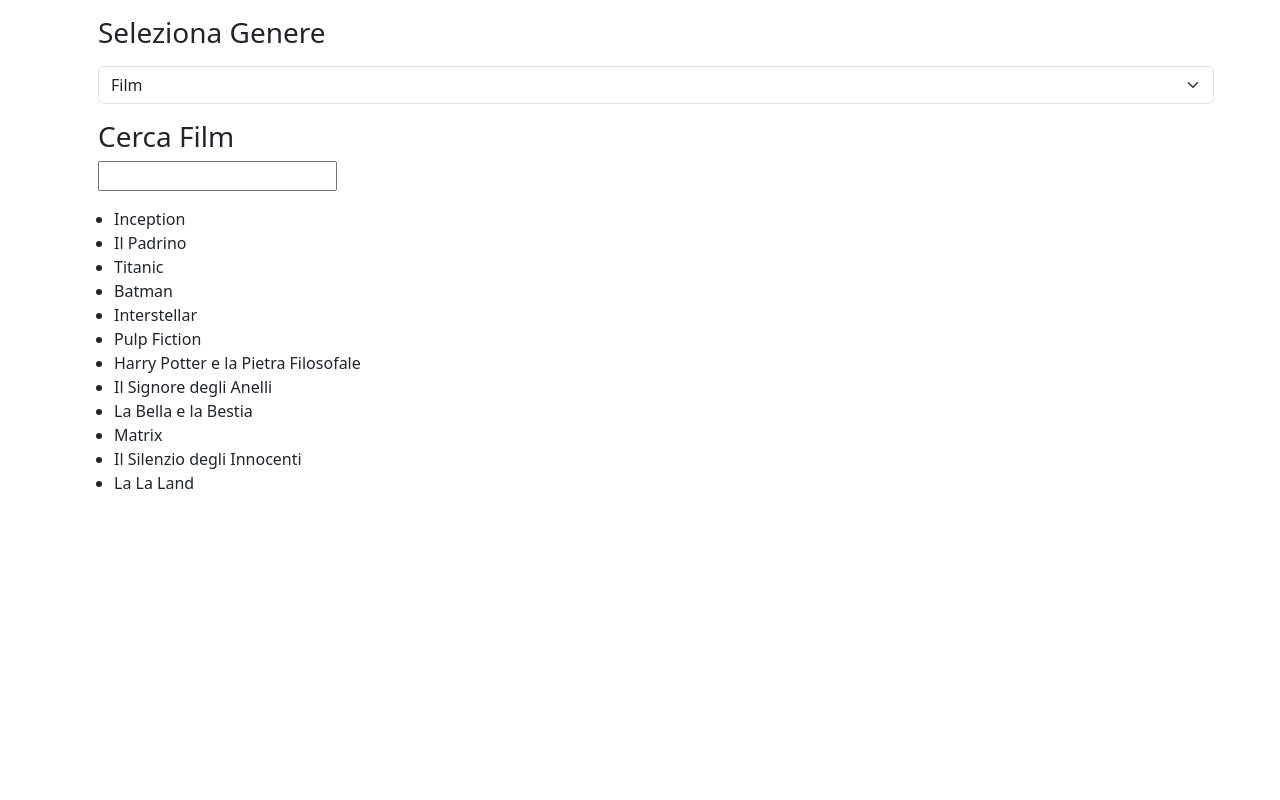
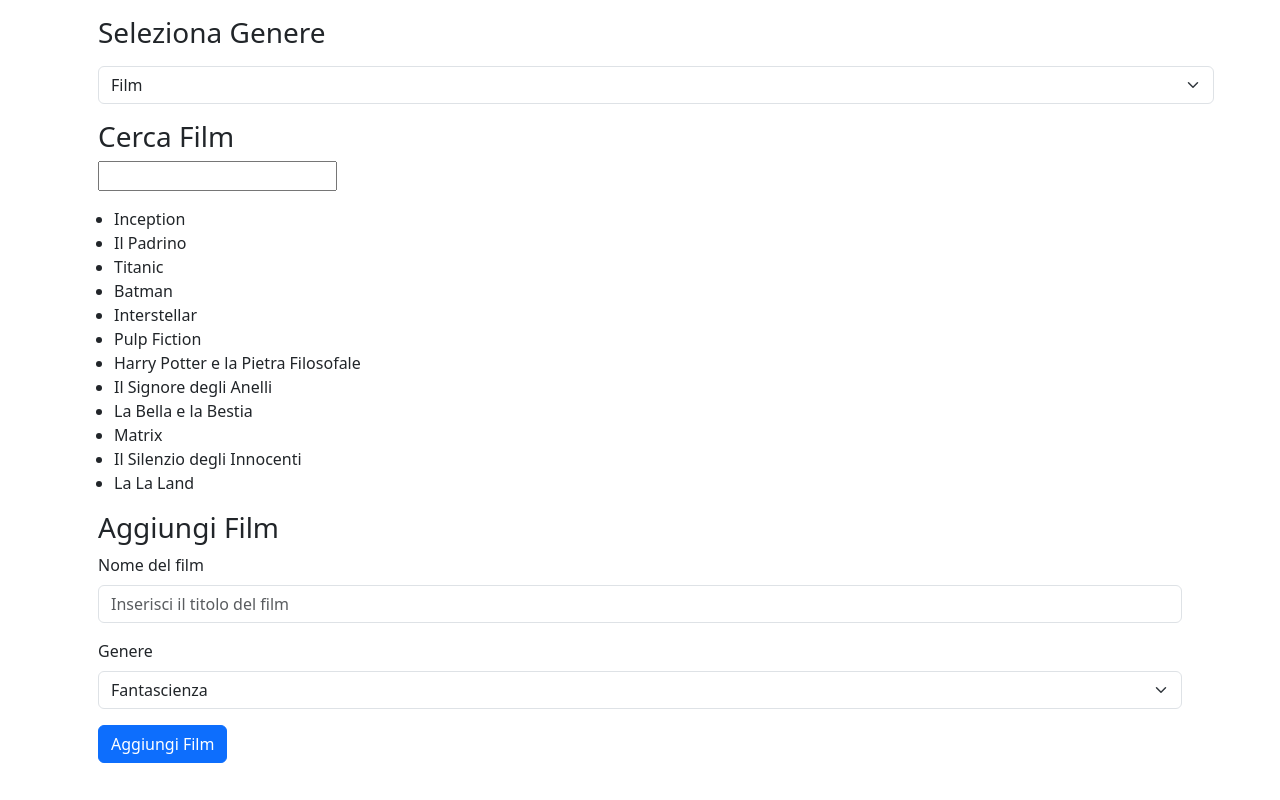
Before and after one commit to giulia-buonasperanza/react-movie-filter, a React (Vite) app: page / in a window 1280 px wide. Built offline with nearby package versions, Linux system fonts and the light colour scheme.

Commit message:
creazione Form

```diff
--- a/src/App.jsx
+++ b/src/App.jsx
@@ -41,7 +41,7 @@
 
       const genreMatch = selectedGenre === "" || movie.genre === selectedGenre;
       const titleMatch = searchMovies === "" ||
-      movie.title.toLowerCase().includes(searchMovies.toLowerCase());
+        movie.title.toLowerCase().includes(searchMovies.toLowerCase());
 
       return genreMatch && titleMatch;
     }
@@ -57,10 +57,8 @@
         className="form-select m-3"
         value={selectedGenre}
         onChange={changeInputHandler}
-        name="genre"
-      >
+        name="genre">
         <option value="">Film</option>
-
         <option value="Fantascienza">Fantascienza</option>
         <option value="Thriller">Thriller</option>
         <option value="Romantico">Romantico</option>
@@ -80,7 +78,37 @@
           return <li key={index}>{movie.title}</li>
         })}
       </ul>
+
+
+
+      <div className="m-3">
+        <h3>Aggiungi Film</h3>
+        <form>
+          <div className="mb-3">
+            <label htmlFor="movieTitle" className="form-label"> Nome del film </label>
+            <input
+              type="text"
+              className="form-control"
+              id="movieTitle"
+              placeholder="Inserisci il titolo del film"
+            />
+          </div>
+          <div className="mb-3">
+            <label htmlFor="movieGenre" className="form-label"> Genere </label>
+            <select className="form-select" id="movieGenre">
+              <option value="" disabled> Seleziona un genere </option>
+              <option value="Fantascienza">Fantascienza</option>
+              <option value="Thriller"> Thriller </option>
+              <option value="Romantico">Romantico</option>
+              <option value="Azione">Azione</option>
+              <option value="Fantasy">Fantasy</option>
+            </select>
+          </div>
+          <button type="submit" className="btn btn-primary"> Aggiungi Film</button>
+        </form>
+      </div>
     </div>
+
   );
 }
 export default App;
```
